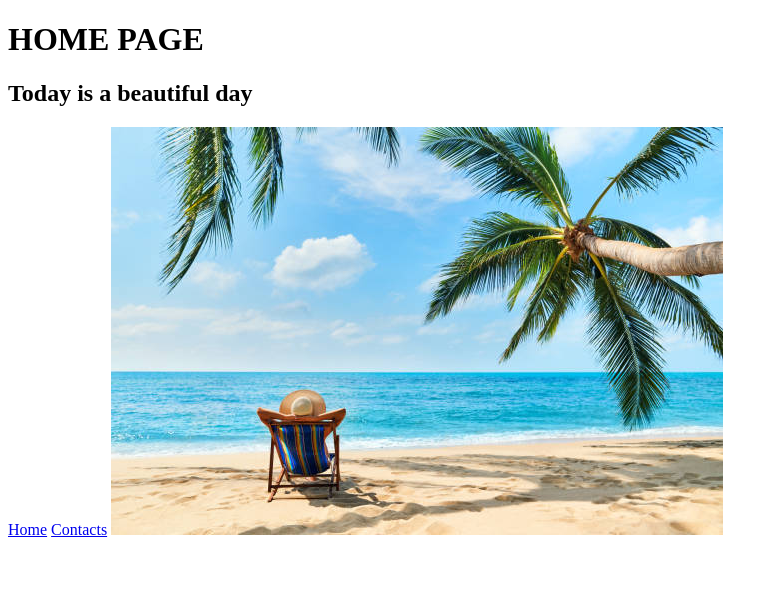
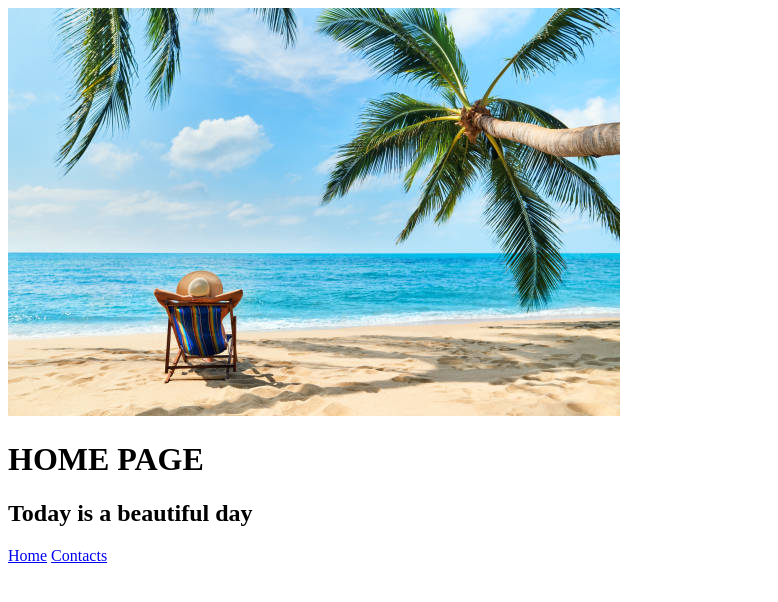
Before and after one commit to nikabalent/my-site-12.11.24, a plain HTML site: page index.html in a window 1280 px wide. Shown: the whole page, without its empty margins (0-778 px from the left). Drawn offline with Linux system fonts and the light colour scheme.

Commit message:
added css

```diff
--- a/index.html
+++ b/index.html
@@ -4,12 +4,17 @@
     <meta charset="UTF-8" />
     <meta name="viewport" content="width=device-width, initial-scale=1.0" />
     <title>Document</title>
+    <link rel="stylesheet" href="style.css" />
   </head>
   <body>
-    <h1><b>HOME PAGE</b></h1>
-    <h2>Today is a beautiful day</h2>
-    <a href="index.html">Home</a>
-    <a href="second.html">Contacts</a>
-    <img src="photo.jpg" />
+    <div class="photo1">
+      <img src="photo.jpg" />
+    </div>
+    <div class="texts">
+      <h1><b>HOME PAGE</b></h1>
+      <h2>Today is a beautiful day</h2>
+      <a href="index.html">Home</a>
+      <a href="second.html">Contacts</a>
+    </div>
   </body>
 </html>
--- /dev/null
+++ b/style.css
@@ -0,0 +1,7 @@
+.photo1 {
+  size: 0dvb;
+}
+.texts {
+  text-align: left;
+  text-decoration-color: blueviolet;
+}
```
